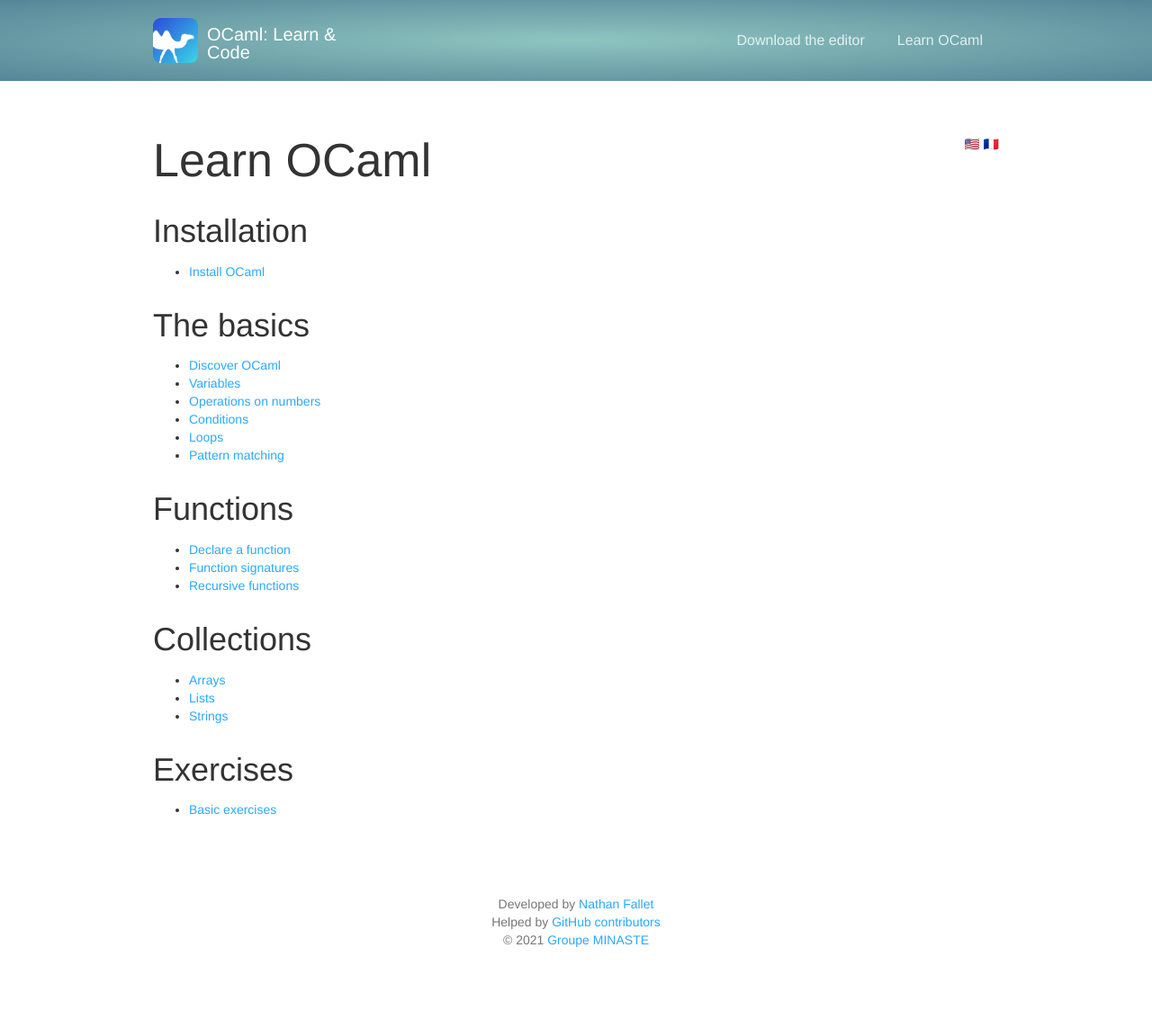
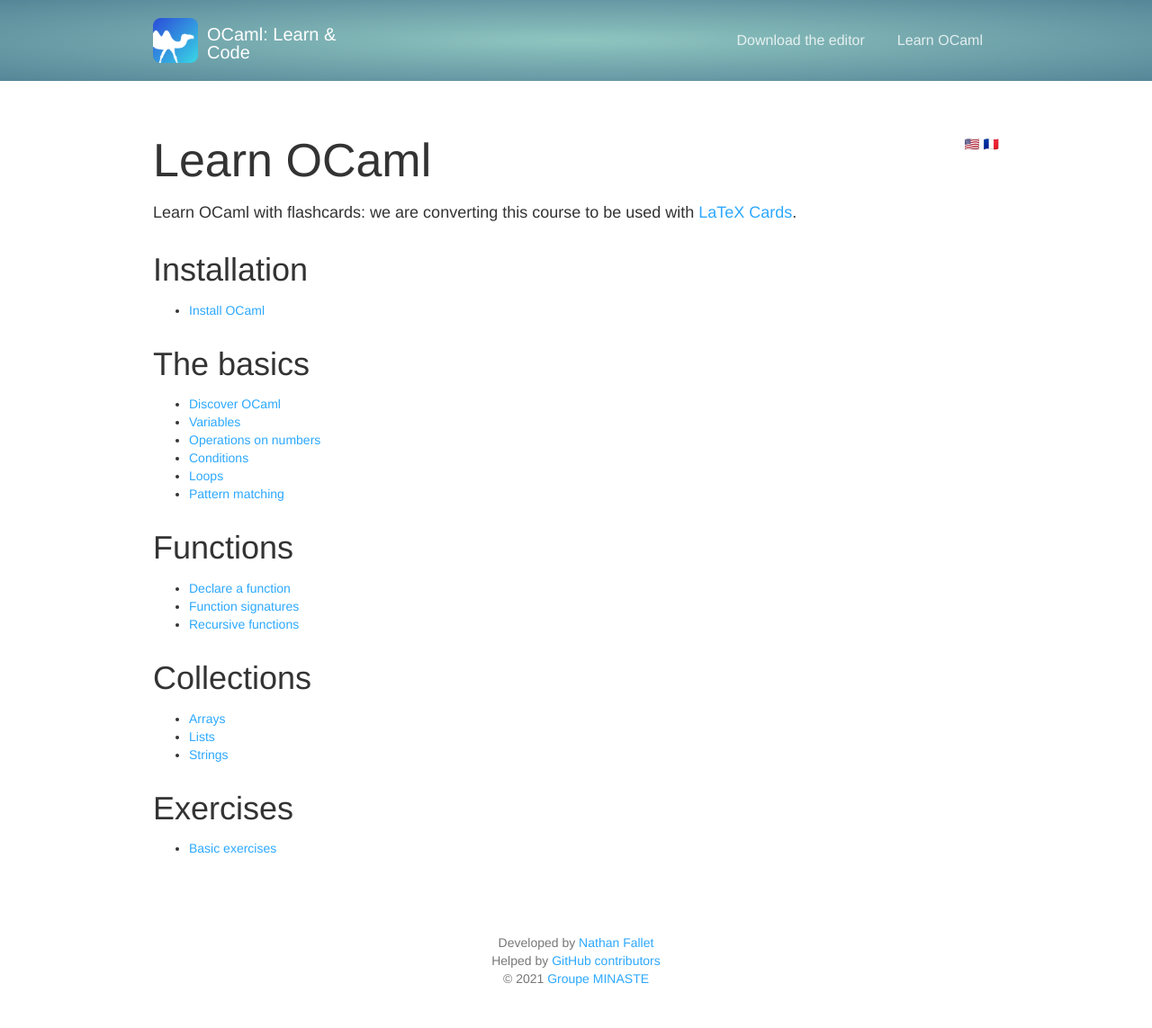
Before and after one commit to nathanfallet/ocaml, a Jekyll site: the page built from docs/learn/index_en.md, in a window 1280 px wide. Shown: the whole page at 90% size. Built offline with Jekyll 4.4.1, drawn with Linux system fonts in a browser that asks for light colours; our own code applies the rules of GitHub Pages for plain Markdown files; before the commit the page ends 1100 px from its top, so only the background shows below that.

```diff
--- a/docs/learn/index_en.md
+++ b/docs/learn/index_en.md
@@ -7,6 +7,8 @@
 ---
 
 # Learn OCaml
+
+Learn OCaml with flashcards: we are converting this course to be used with [LaTeX Cards](https://www.latexcards.app).
 
 ## Installation
 
```
Also changed, not shown: docs/learn/index_fr.md (+2 -0 lines), 1 other file.
